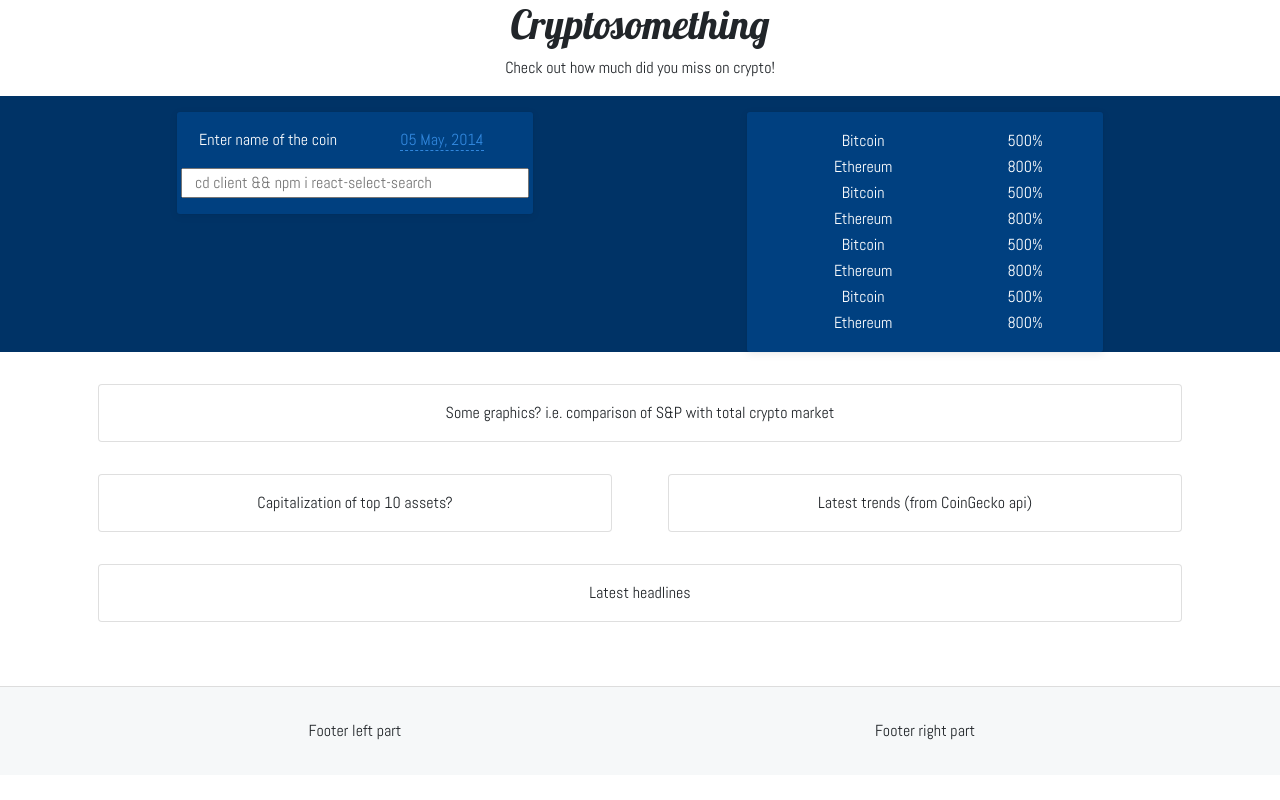
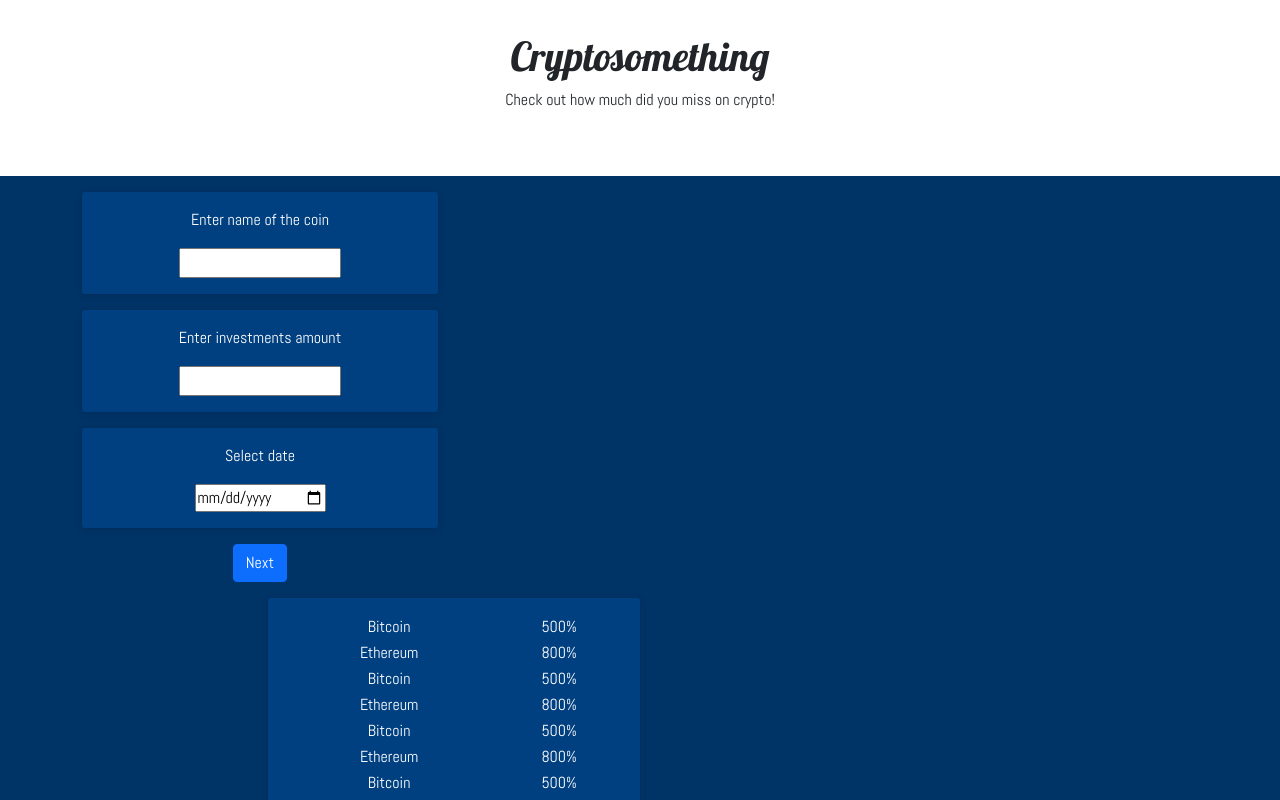
Before and after one commit to MorePositive/CryptoGrowth, a React (Create React App) app in the folder client/: page / in a window 1280 px wide. Shown: the top 800 px of the page. Built offline with nearby package versions, Linux system fonts and the light colour scheme.

Commit message:
created several components, changed hero page layout

```diff
--- a/client/src/App.js
+++ b/client/src/App.js
@@ -2,6 +2,11 @@ import React from 'react';
 import { Container, Row, Col, Card } from 'react-bootstrap';
 import './App.scss';
 import 'bootstrap/dist/css/bootstrap.min.css';
+
+// Components
+import { Header } from './components/Header/Header';
+import { Main } from './components/Main/Main';
+import { Footer } from './components/Footer/Footer';
 
 function App() {
   /*const [data, setData] = React.useState(null);
@@ -13,39 +18,8 @@ function App() {
 
   return (
     <div className="App">
-      <header>
-        <h1>Cryptosomething</h1>
-        <p>Check out how much did you miss on crypto!</p>
-      </header>
-      <main className="highlight">
-        <Container>
-          <Row className="justify-content-md-center">
-            <Col md={4}>
-              <div class="block block-search container">
-                <Row>
-                  <Col>Enter name of the coin</Col>
-                  <Col><a href="#date" class="date">05 May, 2014</a></Col>
-                </Row>
-                <Row><input placeholder="cd client && npm i react-select-search" /></Row>
-              </div>
-            </Col>
-            <Col md={{ span: 4, offset: 2 }}>
-              <div class="block block-top">
-                <table><tbody>
-                  <tr><td><img src="" alt=""/>Bitcoin</td><td>500%</td></tr>
-                  <tr><td><img src="" alt=""/>Ethereum</td><td>800%</td></tr>
-                  <tr><td><img src="" alt=""/>Bitcoin</td><td>500%</td></tr>
-                  <tr><td><img src="" alt=""/>Ethereum</td><td>800%</td></tr>
-                  <tr><td><img src="" alt=""/>Bitcoin</td><td>500%</td></tr>
-                  <tr><td><img src="" alt=""/>Ethereum</td><td>800%</td></tr>
-                  <tr><td><img src="" alt=""/>Bitcoin</td><td>500%</td></tr>
-                  <tr><td><img src="" alt=""/>Ethereum</td><td>800%</td></tr>
-                </tbody></table>
-              </div>
-            </Col>
-          </Row>
-        </Container>
-      </main>
+      <Header />
+      <Main />
       <Container>
         <Row>
           <Col>
@@ -68,14 +42,7 @@ function App() {
           </Col>
         </Row>
       </Container>
-      <footer>
-        <Container>
-          <Row>
-            <Col>Footer left part</Col>
-            <Col>Footer right part</Col>
-          </Row>
-        </Container>
-      </footer>
+      <Footer />
     </div>
   );
 }
--- a/client/src/App.scss
+++ b/client/src/App.scss
@@ -13,6 +13,10 @@ h1 {
   background: $highlight-bg;
   color: #fff;
   margin: 1rem 0;
+  height: 80vh;
+  display: flex;
+  flex-direction: column;
+  justify-content: space-between;
 
   .block {
     margin-top: 1rem;
--- /dev/null
+++ b/client/src/components/Footer/Footer.jsx
@@ -0,0 +1,14 @@
+import { Container, Row, Col } from 'react-bootstrap';
+
+export const Footer = () => {
+  return (
+    <footer>
+      <Container>
+        <Row>
+          <Col>Footer left part</Col>
+          <Col>Footer right part</Col>
+        </Row>
+      </Container>
+    </footer>
+  )
+};
--- /dev/null
+++ b/client/src/components/Header/Header.jsx
@@ -0,0 +1,11 @@
+import { HEADING } from '../../constants/header';
+import './header.scss';
+
+export const Header = () => {
+  return (
+    <header className="header">
+      <h1 className="header_title">{ HEADING.TITLE }</h1>
+      <p className="header_description">{ HEADING.DESCRIPTION }</p>
+    </header>
+  )
+};
--- /dev/null
+++ b/client/src/components/Header/header.scss
@@ -0,0 +1,7 @@
+.header {
+  display: flex;
+  flex-direction: column;
+  justify-content: center;
+  align-items: center;
+  height: 20vh;
+}
--- /dev/null
+++ b/client/src/components/Main/Main.jsx
@@ -0,0 +1,42 @@
+import { useState } from 'react';
+import { Container, Row, Col } from 'react-bootstrap';
+
+// Components
+import { TopCoins } from '../TopCoins/TopCoins';
+
+export const Main = () => {
+
+  const [coinValue, setCoinValue] = useState('');
+  const [amountValue, setAmountValue] = useState('');
+  const [dateValue, setDateValue] = useState('');
+
+
+  const isAllDone = coinValue && amountValue && dateValue;
+
+  return (
+    <main className="highlight">
+      <Container>
+        <Row className="justify-content-md-between">
+          <Col md={4}>
+            <div className="block block-search container">
+              <Col>Enter name of the coin</Col>
+              <Col><input type="search" value={coinValue} href="#search" className="search" onChange={(e) => setCoinValue(e.target.value)}></input></Col>
+             </div>
+             <div className="block block-search container">
+              <Col>Enter investments amount</Col>
+              <Col><input type="text" value={amountValue} href="#amount" className="amount" onChange={(e) => setAmountValue(e.target.value)}></input></Col>
+             </div>
+             <div className="block block-search container">
+              <Col>Select date</Col>
+              <Col><input type="date" value={dateValue} href="#date" className="date" onChange={(e) => setDateValue(e.target.value)}></input></Col>
+             </div>
+             <button className="btn btn-primary mt-3 w25">{isAllDone ? 'Submit' : 'Next'}</button>
+          </Col>
+        </Row>
+      </Container>
+      <Container>
+        <TopCoins />
+      </Container>
+    </main>
+  )
+};
--- /dev/null
+++ b/client/src/components/TopCoins/TopCoins.jsx
@@ -0,0 +1,23 @@
+import { Col } from 'react-bootstrap';
+import './topcoins.scss';
+
+export const TopCoins = () => {
+  return (
+    <div className="topcoins">
+      <Col md={{ span: 4, offset: 2 }}>
+        <div className="block block-top">
+          <table><tbody>
+            <tr><td><img src="" alt=""/>Bitcoin</td><td>500%</td></tr>
+            <tr><td><img src="" alt=""/>Ethereum</td><td>800%</td></tr>
+            <tr><td><img src="" alt=""/>Bitcoin</td><td>500%</td></tr>
+            <tr><td><img src="" alt=""/>Ethereum</td><td>800%</td></tr>
+            <tr><td><img src="" alt=""/>Bitcoin</td><td>500%</td></tr>
+            <tr><td><img src="" alt=""/>Ethereum</td><td>800%</td></tr>
+            <tr><td><img src="" alt=""/>Bitcoin</td><td>500%</td></tr>
+            <tr><td><img src="" alt=""/>Ethereum</td><td>800%</td></tr>
+          </tbody></table>
+        </div>
+      </Col>
+    </div>
+  )
+};
--- /dev/null
+++ b/client/src/components/TopCoins/topcoins.scss
@@ -0,0 +1,3 @@
+.topcoins {
+  margin-bottom: 30px;
+}
--- /dev/null
+++ b/client/src/constants/header.js
@@ -0,0 +1,6 @@
+const HEADING = {
+  TITLE: 'Cryptosomething',
+  DESCRIPTION: 'Check out how much did you miss on crypto!'
+};
+
+export { HEADING };
--- /dev/null
+++ b/client/src/mock.js
@@ -0,0 +1,6 @@
+export const mock = [
+  {name: 'bitcoin', value: 'btc'},
+  {name: 'etherium', value: 'eth'},
+  {name: 'polkadot', value: 'dot'},
+  {name: 'cosmos', value: 'atom'},
+];
```
Also changed, not shown: client/src/components/Main/main.scss (added).
